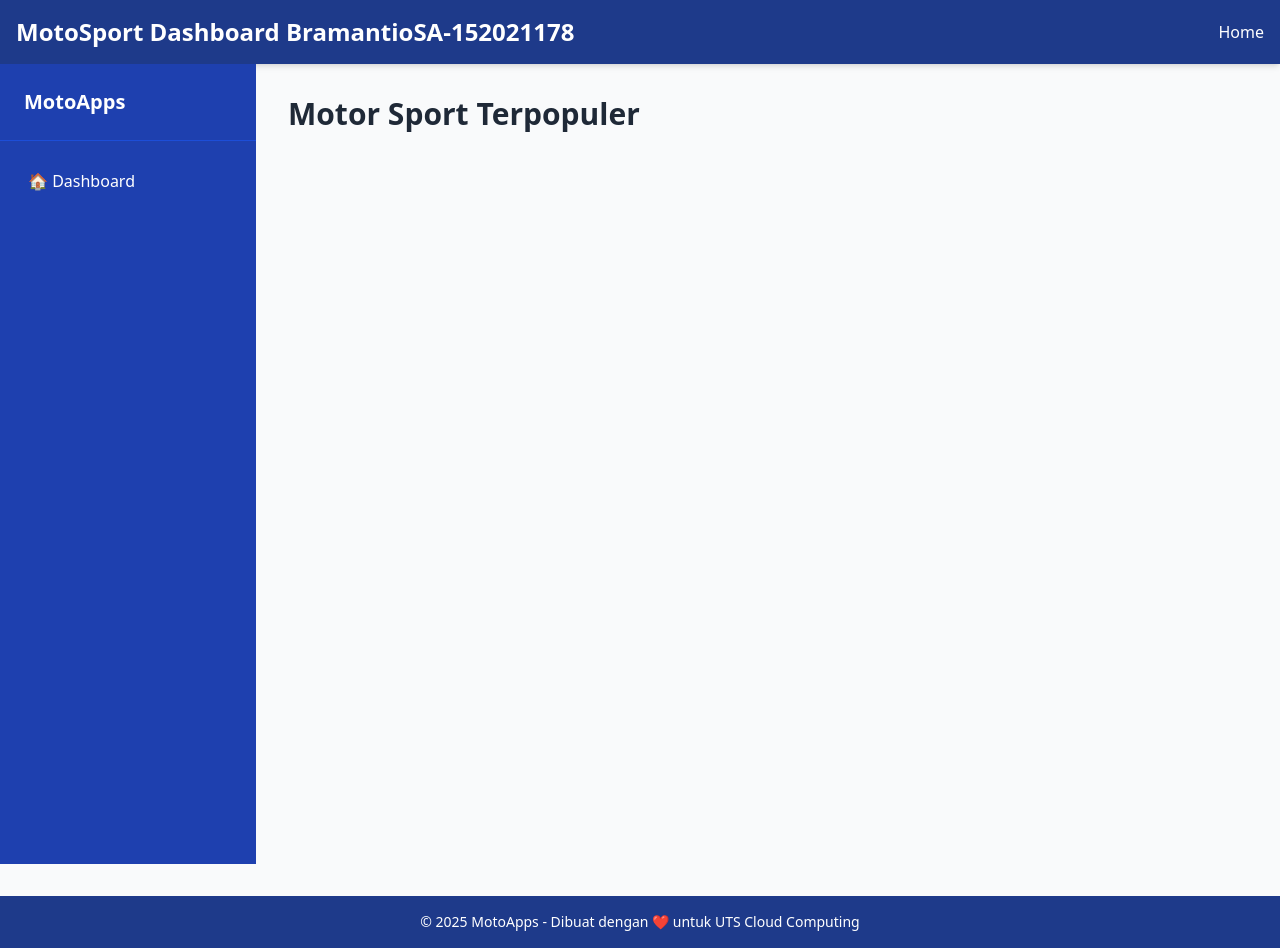
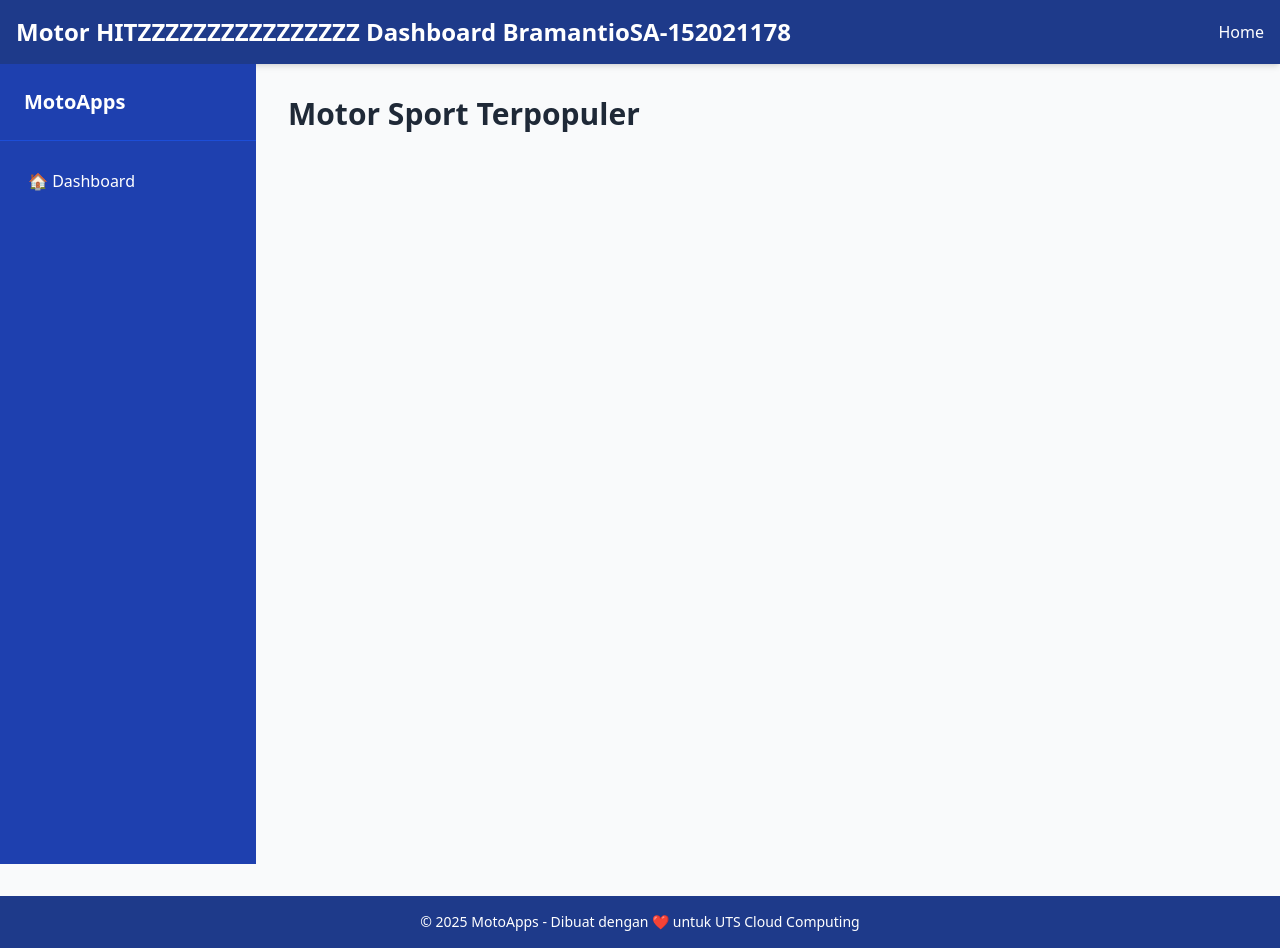
Before and after one commit to brmntiosa/UTSCODE, a website: page index.html in a window 1280 px wide. Drawn offline with nearby package versions, Linux system fonts and the light colour scheme; no server answers.

Commit message:
UPDATE Motor

```diff
--- a/index.html
+++ b/index.html
@@ -10,7 +10,7 @@
   <!-- Header Navbar -->
   <header class="bg-blue-900 text-white shadow-md">
     <div class="max-w-7xl mx-auto px-4 py-4 flex justify-between items-center">
-      <h1 class="text-2xl font-bold">MotoSport Dashboard BramantioSA-152021178</h1>
+      <h1 class="text-2xl font-bold">Motor HITZZZZZZZZZZZZZZZZ Dashboard BramantioSA-152021178</h1>
       <nav>
         <ul class="flex space-x-6">
           <li><a href="#" class="hover:text-blue-300">Home</a></li>
```
